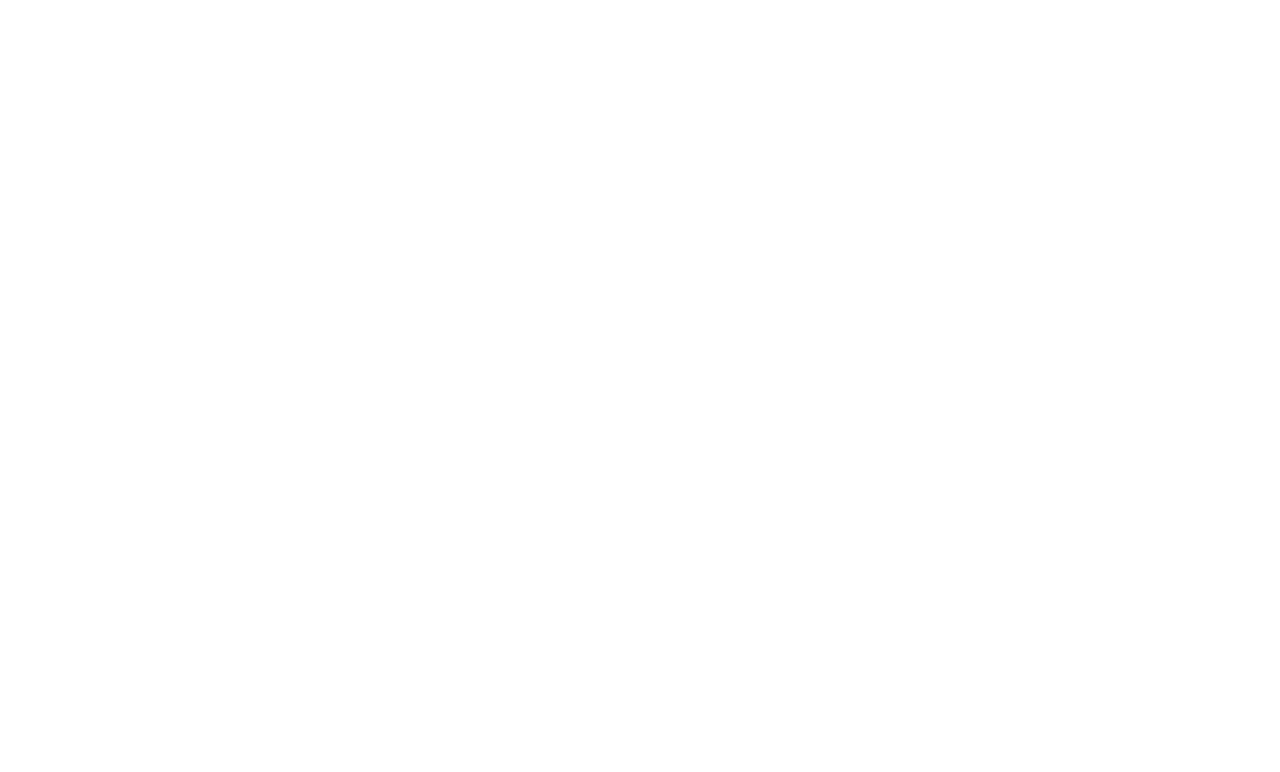
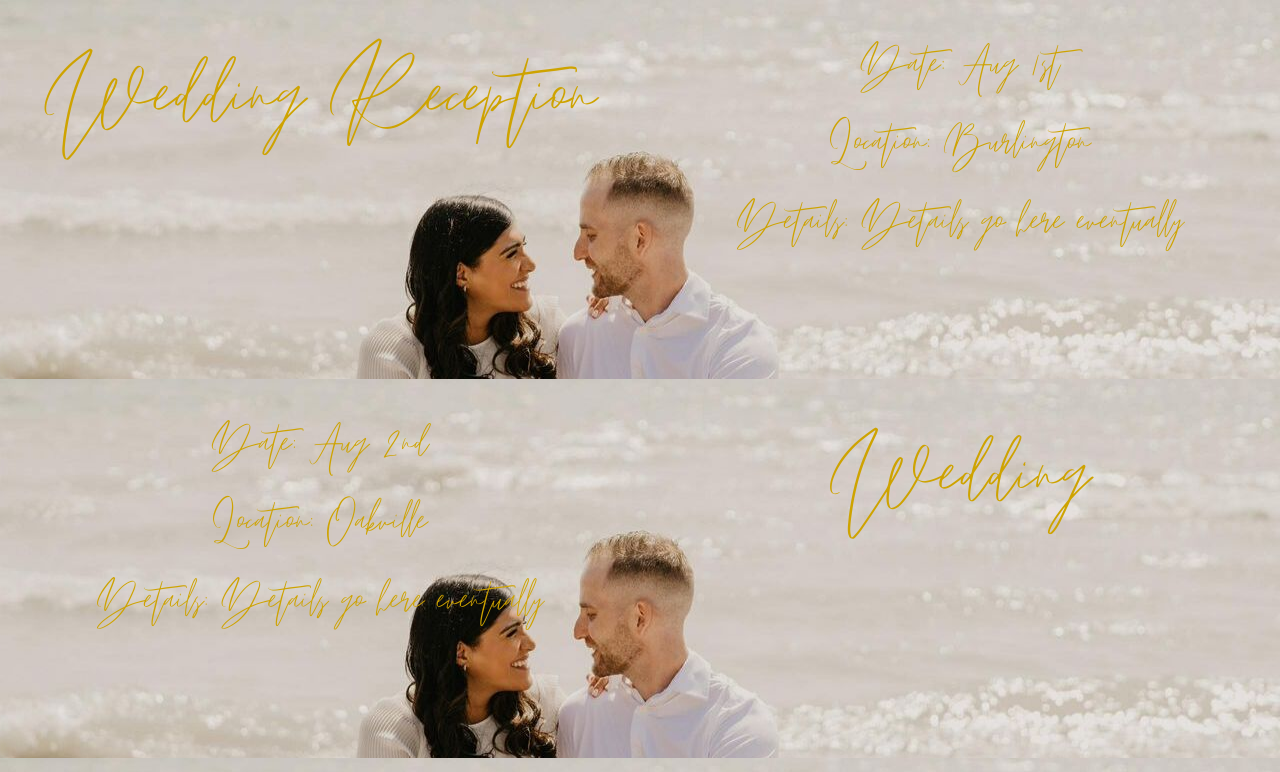
Before and after one commit to MichaelSault/TanyaWeddingWebsite, a React (Vite) app: page / in a window 1280 px wide. Shown: the part 1128-1900 px from the top of the page. Before the commit the page ends 1128 px from the top, so only its background shows below. Built offline with nearby package versions, Linux system fonts and the light colour scheme.

Commit message:
designed front-end event banners

```diff
--- a/src/App.css
+++ b/src/App.css
@@ -27,8 +27,17 @@
   color: #CEA300;
 }
 
+#eventTitle {
+  font-size: 10vw;
+  justify-content: flex-start;
+}
+
 h2 {
   color: #CEA300;
+}
+
+#eventText {
+  font-size: 5vw;
 }
 
 .ImageHeader {
@@ -44,3 +53,37 @@
 #testClass {
   background-color: aqua;
 }
+
+.EventHeader {
+  background-image: url('./assets/Header/WeddingHeaderWide.jpg');
+  background-position: center top;
+  min-width: 100%;
+  padding-bottom: 1em;
+  padding-top: 1em;
+  margin-bottom: 0;
+  margin-top: 0;
+  display: flex;
+  justify-content: flex-start;
+}
+
+.eventName {
+  min-width: 50%;
+  padding-bottom: 1em;
+  padding-top: 1em;
+  margin-bottom: 5em;
+  margin-top: 0;
+  display: flex;
+  justify-content: center;
+
+}
+
+.eventDetails {
+  min-width: 50%;
+  padding-bottom: 1em;
+  padding-top: 1em;
+  margin-bottom: 5em;
+  margin-top: 0;
+  display: flex;
+  flex-direction: column;
+  justify-content: flex-end;
+}
--- /dev/null
+++ b/src/components/EventBanner.jsx
@@ -0,0 +1,23 @@
+import '../App.css'
+
+function EventBanner() {
+
+  return (
+
+    <>
+      <div className='EventHeader' width='100%'>
+        <div className='eventName'>
+            <h1 id='eventTitle'>Wedding Reception</h1>
+        </div>
+        <div className='eventDetails'>
+            <h1 id='eventText'>Date: Aug 1st</h1>
+            <h1 id='eventText'>Location: Burlington</h1>
+            <h1 id='eventText'>Details: Details go here eventually</h1>
+        </div>
+      </div>
+
+    </>
+  )
+}
+
+export default EventBanner
--- /dev/null
+++ b/src/components/EventBannerMirror.jsx
@@ -0,0 +1,22 @@
+import '../App.css'
+
+function EventBannerMirror() {
+
+  return (
+
+    <>
+      <div className='EventHeader' width='100%'>
+        <div className='eventDetails'>
+            <h1 id='eventText'>Date: Aug 2nd</h1>
+            <h1 id='eventText'>Location: Oakville</h1>
+            <h1 id='eventText'>Details: Details go here eventually</h1>
+        </div>
+        <div className='eventName'>
+            <h1 id='eventTitle'>Wedding</h1>
+        </div>
+      </div>
+    </>
+  )
+}
+
+export default EventBannerMirror
--- a/src/components/Home.jsx
+++ b/src/components/Home.jsx
@@ -1,15 +1,25 @@
 import '../App.css'
 import Sidebar from "./Sidebar";
 import EngagementCarosel from "./EngagementCarosel";
+import EventBanner from './EventBanner';
+import EventBannerMirror from './EventBannerMirror';
 
 
 function Home() {
 
   return (
     <>
-        <Sidebar />
+        <div id='bodyTest'>
 
-        <EngagementCarosel />
+          <Sidebar />
+
+          <EngagementCarosel />
+
+        </div>
+
+          <EventBanner />
+          <EventBannerMirror />
+          <EventBanner />
 
     </>
   )
--- a/src/components/RSVP.jsx
+++ b/src/components/RSVP.jsx
@@ -50,7 +50,7 @@
 
   return (
     <>
-      <div style={{width:"100%", margin:"auto auto", textAlign:"center"}}>
+      <div id='bodyTest' style={{width:"100%", margin:"auto auto", textAlign:"center"}}>
         <h2>RSVP Here</h2>
         <FloatingLabel
           controlId="RSVPCode"
--- a/src/main.jsx
+++ b/src/main.jsx
@@ -14,7 +14,6 @@
 ReactDOM.createRoot(document.getElementById('root')).render(
   <>
     <TitleHeader />
-    <div id='bodyTest'>
       <React.StrictMode>
         <BrowserRouter>
           <Routes>
@@ -24,6 +23,5 @@
           </Routes>
         </BrowserRouter>
       </React.StrictMode>
-    </div>
   </>
 )
```
